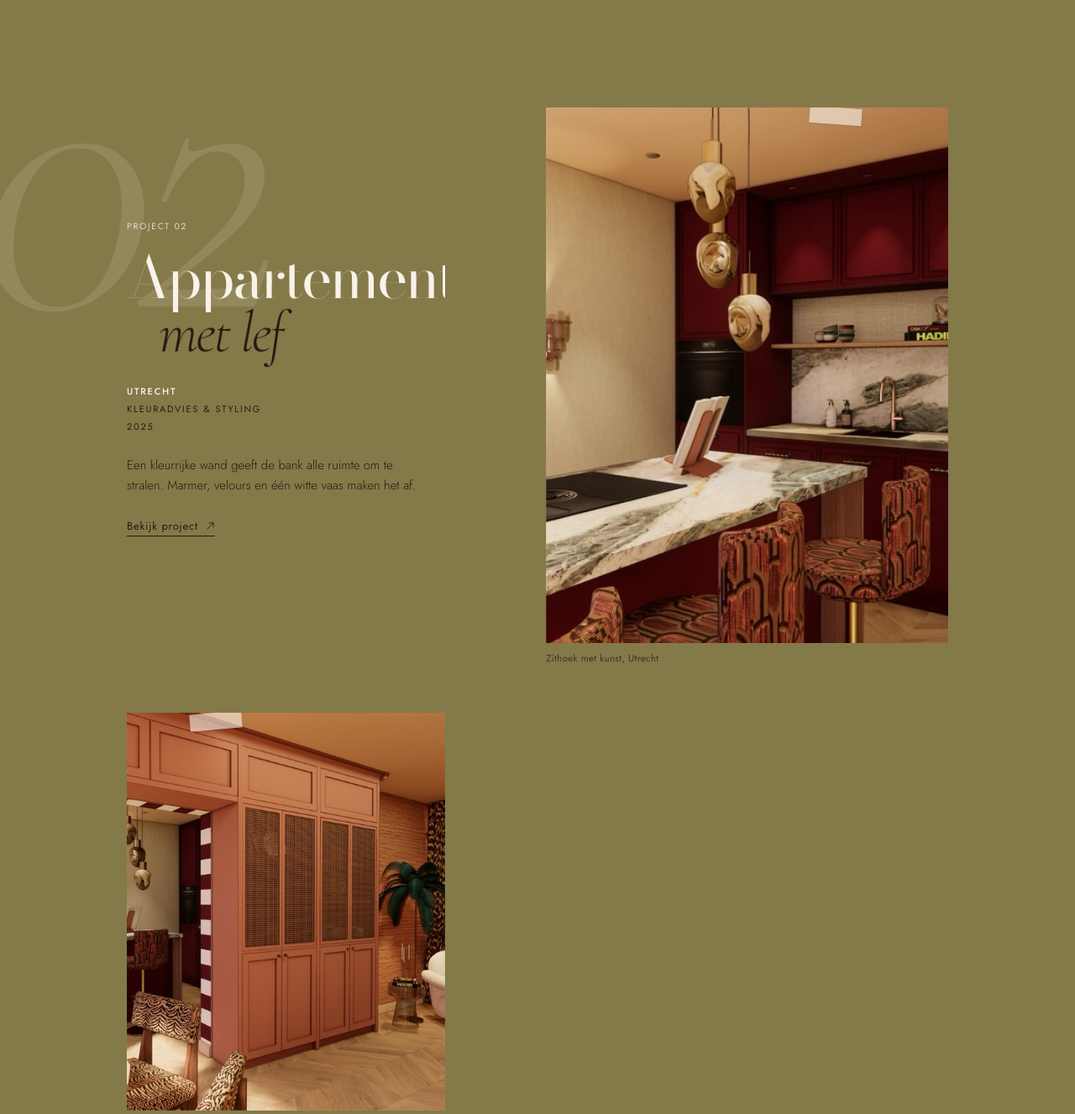
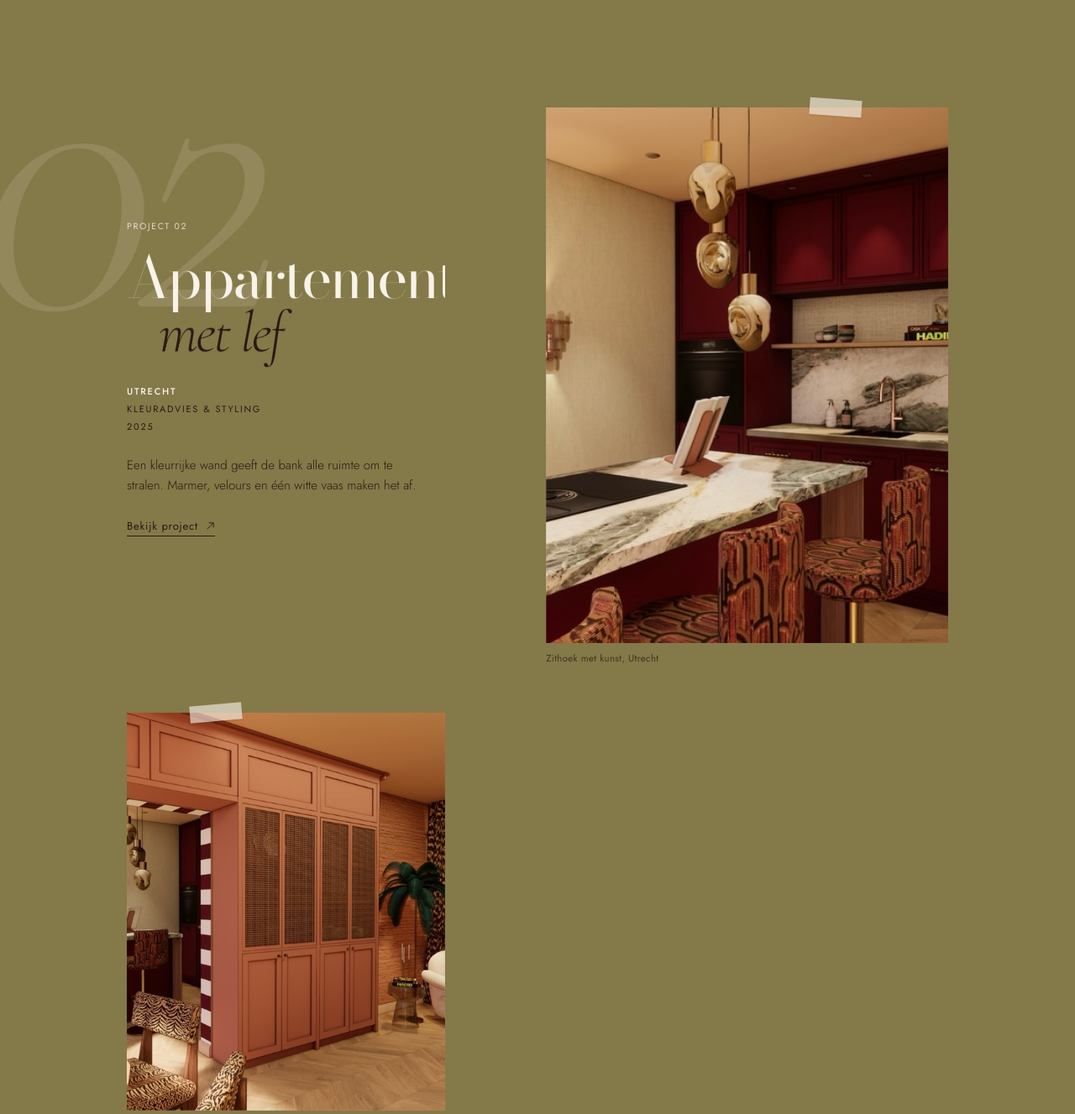
Before and after one commit to raketkroket/lyving-demo, a plain HTML site: page lyving-site/index.html in a window 1280 px wide. Shown: the part 3920-5247 px from the top of the page at 84% size. Drawn offline with nearby package versions, Linux system fonts and the light colour scheme.

Commit message:
Place apartment tape above photo edges

```diff
--- a/lyving-site/index.html
+++ b/lyving-site/index.html
@@ -178,11 +178,13 @@ a{color:inherit}
 .p2-text .pj-name .it{font-family:var(--f-ital);font-style:italic;font-weight:300;color:#2A1A14;margin-left:3vw}
 .p2-text .meta-stack{margin-bottom:24px}
 .p2-text .lnk{margin-top:30px}
-.p2 .tall{grid-column:7/12;--ar:3/4;position:relative;z-index:2}
+.p2-photo-main{grid-column:7/12;position:relative;z-index:2}
+.p2 .tall{--ar:3/4}
 .p2-cap{grid-column:7/12;color:rgba(42,26,20,.72)}
-.p2-detail{grid-column:2/6;--ar:4/5;margin-top:7vh;position:relative;z-index:2}
-.p2 .tall.tape::after{left:72%;top:0;transform:translateX(-50%) rotate(4deg)}
-.p2-detail.tape::after{left:28%;top:0;transform:translateX(-50%) rotate(-5deg)}
+.p2-photo-detail{grid-column:2/6;margin-top:7vh;position:relative;z-index:2}
+.p2-detail{--ar:4/5}
+.p2-photo-main.tape::after{left:72%;transform:translateX(-50%) rotate(4deg)}
+.p2-photo-detail.tape::after{left:28%;transform:translateX(-50%) rotate(-5deg)}
 .p2-more{grid-column:1/13;display:flex;justify-content:space-between;align-items:center;border-top:1px solid rgba(42,26,20,.25);margin-top:14vh;padding-top:18px;position:relative;z-index:2}
 
 /* =====================================================================
@@ -279,7 +281,7 @@ a{color:inherit}
 @media (max-width:1100px) and (min-width:761px){
   .h-text{width:30vw}
   .sp-cols{columns:1}
-  .p2-text{grid-column:1/7}.p2 .tall,.p2-cap{grid-column:7/13}
+  .p2-text{grid-column:1/7}.p2-photo-main,.p2-cap{grid-column:7/13}
 }
 
 /* =====================================================================
@@ -334,9 +336,9 @@ a{color:inherit}
   .mo-quote{display:block;margin:10vh 0 0 12vw}
 
   .p2{display:flex;flex-direction:column;align-items:stretch;padding:14vh 5vw}
-  .p2 .tall{width:78vw;margin-left:auto;order:2;margin-top:34px}
+  .p2-photo-main{width:78vw;margin-left:auto;order:2;margin-top:34px}
   .p2-cap{order:3;margin-left:22vw}
-  .p2-detail{width:62vw;margin-top:8vh;order:4}
+  .p2-photo-detail{width:62vw;margin-top:8vh;order:4}
   .p2-text{order:1}
   .p2-text .pj-name{font-size:12vw}
   .p2-more{order:5;margin-top:8vh}
@@ -465,9 +467,9 @@ a{color:inherit}
     <p class="pj-copy">Een kleurrijke wand geeft de bank alle ruimte om te stralen. Marmer, velours en één witte vaas maken het af.</p>
     <a class="lnk" href="#projecten">Bekijk project <svg viewBox="0 0 12 12" aria-hidden="true"><path d="M2 10L10 2M4 2h6v6" fill="none" stroke="currentColor"/></svg></a>
   </div>
-  <figure class="ph tall par rv tape" data-photo="p2"></figure>
+  <div class="p2-photo-main tape"><figure class="ph tall par rv" data-photo="p2"></figure></div>
   <p class="p2-cap cap">Zithoek met kunst, Utrecht</p>
-  <figure class="ph p2-detail rv lift tape" data-photo="p2Detail"></figure>
+  <div class="p2-photo-detail tape"><figure class="ph p2-detail rv lift" data-photo="p2Detail"></figure></div>
   <div class="p2-more">
     <span class="micro">Meer projecten</span>
     <a class="lnk" href="#projecten">Alle projecten bekijken <svg viewBox="0 0 12 12" aria-hidden="true"><path d="M2 10L10 2M4 2h6v6" fill="none" stroke="currentColor"/></svg></a>
```
